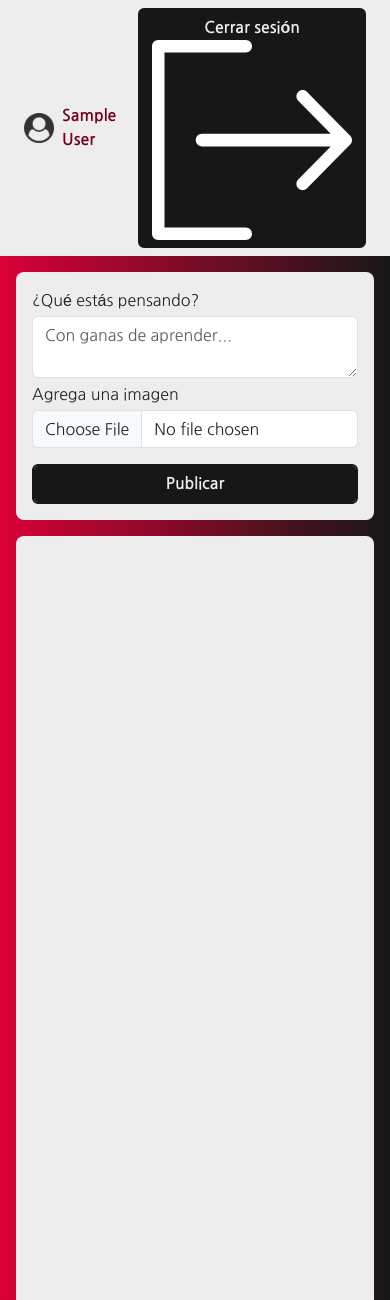
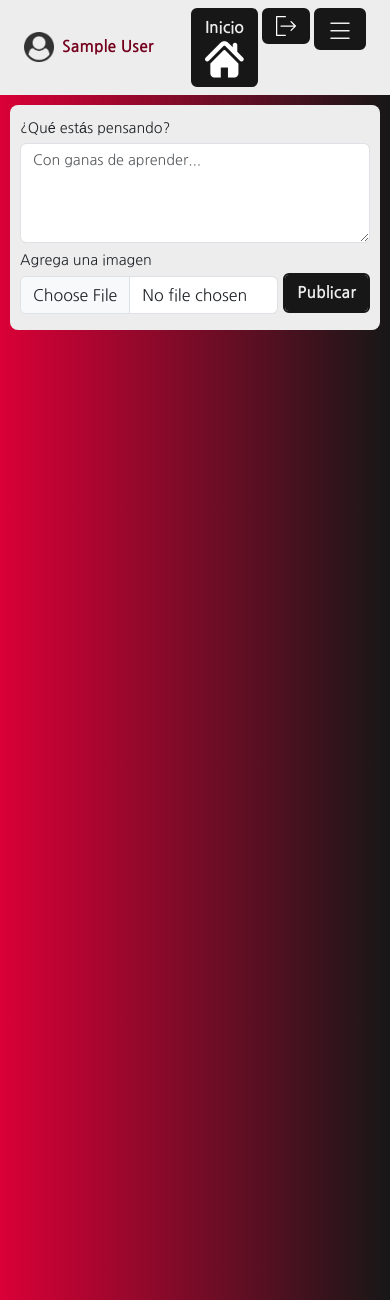
Before and after one commit to Bubbl33s/is_u4_red_social, a Django app: page /social/feed/ in a window 390 px wide. Shown: the top 1300 px of the page. Run offline with Django 5.2, Linux system fonts and the light colour scheme; the visitor is signed in with stand-in values (Sample User, id 1); data comes from the database, SQL or seed files in the repository; data that the repository does not hold is empty; some libraries are stand-ins or nearby versions.

Commit message:
responsive feed all done

```diff
--- a/dev_web/static/css/base.css
+++ b/dev_web/static/css/base.css
@@ -25,6 +25,7 @@ body {
 
 .btn-black:hover {
   border: 2px solid var(--primary-black);
+  transition: 0.3s;
 }
 
 .fs-label {
--- a/social/templates/feed.html
+++ b/social/templates/feed.html
@@ -16,12 +16,28 @@
         <img src="{{ user.perfilusuario.imagen.url }}" alt="">
         <a class="fw-bold" href="#">{{ user.first_name }} {{ user.last_name }}</a>
       </li>
-
+      <li>
+        <ul class="d-flex justify-content-end gap-1 p-0">
+          <li>
+            <a id="home" class="btn btn-black fw-bold fs-6" href="{% url "feed" %}">
+              <p class="m-0">Inicio</p>
+              <svg fill="#ffffff" version="1.1" id="Capa_1" xmlns="http://www.w3.org/2000/svg" xmlns:xlink="http://www.w3.org/1999/xlink" viewBox="0 0 495.398 495.398" xml:space="preserve" stroke="#ffffff"><g id="SVGRepo_bgCarrier" stroke-width="0"></g><g id="SVGRepo_tracerCarrier" stroke-linecap="round" stroke-linejoin="round"></g><g id="SVGRepo_iconCarrier"> <g> <g> <g> <path d="M487.083,225.514l-75.08-75.08V63.704c0-15.682-12.708-28.391-28.413-28.391c-15.669,0-28.377,12.709-28.377,28.391 v29.941L299.31,37.74c-27.639-27.624-75.694-27.575-103.27,0.05L8.312,225.514c-11.082,11.104-11.082,29.071,0,40.158 c11.087,11.101,29.089,11.101,40.172,0l187.71-187.729c6.115-6.083,16.893-6.083,22.976-0.018l187.742,187.747 c5.567,5.551,12.825,8.312,20.081,8.312c7.271,0,14.541-2.764,20.091-8.312C498.17,254.586,498.17,236.619,487.083,225.514z"></path> <path d="M257.561,131.836c-5.454-5.451-14.285-5.451-19.723,0L72.712,296.913c-2.607,2.606-4.085,6.164-4.085,9.877v120.401 c0,28.253,22.908,51.16,51.16,51.16h81.754v-126.61h92.299v126.61h81.755c28.251,0,51.159-22.907,51.159-51.159V306.79 c0-3.713-1.465-7.271-4.085-9.877L257.561,131.836z"></path> </g> </g> </g> </g></svg>
+            </a>
+          </li>
           <li>
             <a id="logout" class="btn btn-black fw-bold fs-6" href="{% url "cerrar_sesion" %}">
               <p class="m-0">Cerrar sesión</p>
               <svg fill="#ffffff" height="200px" width="200px" version="1.1" id="Capa_1" xmlns="http://www.w3.org/2000/svg" xmlns:xlink="http://www.w3.org/1999/xlink" viewBox="0 0 384.971 384.971" xml:space="preserve"><g id="SVGRepo_bgCarrier" stroke-width="0"></g><g id="SVGRepo_tracerCarrier" stroke-linecap="round" stroke-linejoin="round"></g><g id="SVGRepo_iconCarrier"> <g> <g id="Sign_Out"> <path d="M180.455,360.91H24.061V24.061h156.394c6.641,0,12.03-5.39,12.03-12.03s-5.39-12.03-12.03-12.03H12.03 C5.39,0.001,0,5.39,0,12.031V372.94c0,6.641,5.39,12.03,12.03,12.03h168.424c6.641,0,12.03-5.39,12.03-12.03 C192.485,366.299,187.095,360.91,180.455,360.91z"></path> <path d="M381.481,184.088l-83.009-84.2c-4.704-4.752-12.319-4.74-17.011,0c-4.704,4.74-4.704,12.439,0,17.179l62.558,63.46H96.279 c-6.641,0-12.03,5.438-12.03,12.151c0,6.713,5.39,12.151,12.03,12.151h247.74l-62.558,63.46c-4.704,4.752-4.704,12.439,0,17.179 c4.704,4.752,12.319,4.752,17.011,0l82.997-84.2C386.113,196.588,386.161,188.756,381.481,184.088z"></path> </g> <g> </g> <g> </g> <g> </g> <g> </g> <g> </g> <g> </g> </g> </g></svg>
             </a>
+          </li>
+          <li id="toggle-usuarios">
+            <button class="btn btn-black fs-6">
+              <svg width="24" height="24" fill="currentColor" viewBox="0 0 16 16">
+                <path fill-rule="evenodd" d="M1.5 3.5A.5.5 0 0 1 2 3h12a.5.5 0 0 1 0 1H2a.5.5 0 0 1-.5-.5zm0 5A.5.5 0 0 1 2 8h12a.5.5 0 0 1 0 1H2a.5.5 0 0 1-.5-.5zm0 5A.5.5 0 0 1 2 13h12a.5.5 0 0 1 0 1H2a.5.5 0 0 1-.5-.5z"/>
+              </svg>
+            </button>
+          </li>
+        </ul>
       </li>
     </ul>
   </nav>
@@ -38,7 +54,7 @@
             <textarea name="contenido" id="contenido" class="form-control" placeholder="Con ganas de aprender..."></textarea>
           </div>
 
-          <div class="col-sm-4 col-md-12">
+          <div class="col-sm-4 col-md-12 post-lower">
             <div class="form-group mt-1 mb-3">
               <label for="imagen" class="mb-1">Agrega una imagen</label>
               <input type="file" name="imagen" id="imagen" class="form-control" accept='image/*' />
@@ -53,10 +69,10 @@
     </section>
 
     <!-- Feed -->
-    <main class="feed flex-grow-1 overflow-y-auto rounded-3 p-3 col-sm-12 col-md-6 col-lg-4 h-100">
+    <main class="feed flex-grow-1 overflow-y-auto rounded-3 p-0 col-sm-12 col-md-6 col-lg-4 h-100">
       {% for post in posts %}
-      <article class="post rounded-3 px-3 mt-3">
-        <header class="post-header d-flex justify-content-between align-items-center">
+      <article class="post rounded-3 p-0 mb-2">
+        <header class="post-header d-flex justify-content-between align-items-center p-3 rounded-top-3">
           <div class="d-flex gap-3 align-items-center">
             <img class="rounded-circle post-img" src="{{ post.autor.imagen.url }}" alt="{{ post.autor.user.first_name }} {{ post.autor.user.last_name }}">
             <div>
@@ -69,28 +85,37 @@
           </div>
           <p class="post-time m-0">{{ post.creado }}</p>
         </header>
+        <section class="post-content px-3 pb-2">
           <p class="post-content">{{ post.contenido }}</p>
           {% if post.imagen %}
           <img src="{{ post.imagen.url }}" alt="{{ post.contenido }}" class="post-image img-fluid mb-3" />
           {% endif %}
+        </section>
       </article>
-      <hr class="custom-hr my-1" />
       {% endfor %}
     </main>
 
     <!-- Usuarios Container -->
     <aside class="usuarios-container h-100 flex-grow-1 overflow-y-auto rounded-3 p-3 col-sm-12 col-md-6 col-lg-4">
-      <h4>Otros devs</h4>
-      <div class="usuarios">
+      <header class="d-flex justify-content-between align-items-end mb-2">
+        <h4>Más personas</h4>
+        <button id="close-usuarios" class="btn btn-black fw-bold">X</button>
+      </header>
+
+      <div class="usuarios ps-1 pe-3">
         {% for usuario in usuarios %}
-        <div class="usuario py-2 px-3 d-flex align-items-center gap-3">
+        <a class="usuario d-block py-2 px-3 d-flex align-items-center gap-3" href="#">
           <img class="rounded-circle" src="{{ usuario.imagen.url }}" alt="{{ usuario.user.first_name }} {{ usuario.user.last_name }}">
           <p class="m-0">{{ usuario.user.first_name }} {{ usuario.user.last_name }}</p>
-        </div>
-        <hr class="custom-hr my-1" />
+        </a>
+        <hr class="custom-hr m-0">
         {% endfor %}
       </div>
     </aside>
   </div>
 </div>
 {% endblock content %}
+
+{% block script %}
+<script src="{% static "js/feed.js" %}"></script>
+{% endblock script %}
--- a/static/css/feed.css
+++ b/static/css/feed.css
@@ -3,22 +3,33 @@
   background-color: var(--primary-light);
 }
 
-.main-navbar > ul {
+.main-navbar ul {
   list-style: none;
 }
 
 .link-perfil > img {
-  width: 50px;
+  height: 50px;
 }
 
 .link-perfil > a {
   color: var(--primary-red-em1);
   text-decoration: none;
-  font-size: 1.5rem;
+  font-size: 1.4rem;
 }
 
 .link-perfil:hover {
   cursor: pointer;
+}
+
+#logout svg {
+  height: 1.5rem;
+  display: none;
+  width: 20px;
+  height: 20px;
+}
+
+#toggle-usuarios {
+  display: none;
 }
 
 /* Crear post */
@@ -27,8 +38,16 @@
   height: fit-content;
 }
 
+#contenido {
+  height: 250px;
+}
+
+label {
+  font-size: 1.2rem;
+}
+
 /* Feed */
-.feed {
+.post {
   background-color: var(--primary-light);
 }
 
@@ -36,19 +55,22 @@
 .post-header {
   border-bottom: 1px solid var(--primary-light);
   padding-bottom: 0.5rem;
+  background-color: var(--primary-red-em1);
+  color: var(--primary-light);
+  border: 1px solid var(--primary-light);
 }
 
 .post-img {
   height: 40px;
   object-fit: cover;
+  background-color: var(--primary-light);
 }
 
 .post-time {
   font-size: 0.85rem;
-  color: var(--primary-gray);
 }
 
-.post-content {
+.post-content p {
   margin-top: 0.75rem;
   font-size: 1rem;
   color: var(--primary-black);
@@ -66,12 +88,36 @@
   border-top: 2px solid var(--primary-red-em1);
 }
 
+.custom-hr:last-of-type {
+  display: none;
+}
+
 /* Usuarios */
+.usuarios-container {
+  position: fixed;
+  top: 0;
+  right: -100%; /* Oculto fuera de la pantalla */
+  width: 70%;
+  max-width: 300px;
+  height: 100%;
+  background-color: var(--primary-light);
+  transition: right 0.3s ease;
+  z-index: 1000;
+}
+
+.usuarios-container.active {
+  right: 0; /* Mueve el contenedor hacia la pantalla */
+}
+
+#toggle-usuarios {
+  display: none; /* Inicialmente oculto */
+}
+/*
 .usuarios-container {
   background-color: var(--primary-light);
   width: 20vw;
   min-width: 250px;
-}
+} */
 
 .usuario img {
   width: 10%;
--- a/static/css/feed_mq.css
+++ b/static/css/feed_mq.css
@@ -1,35 +1,105 @@
 
 @media screen and (max-width: 992px) {
-  .link-perfil > img {
-    width: 30px;
+  .link-perfil > img,
+  .post-img {
+    height: 45px;
   }
 
   .link-perfil > a {
-    font-size: 1.4rem;
+    font-size: 1.3rem;
+  }
+
+  .usuarios-container {
+    display: none;
+  }
+
+  #toggle-usuarios {
+    display: block;
   }
 }
 
 @media screen and (max-width: 768px) {
-  .link-perfil > img {
-    width: 40px;
+  .link-perfil > img,
+  .post-img {
+    height: 40px;
   }
 
   .link-perfil > a {
     font-size: 1.2rem;
   }
 
+  label,
+  .post-header h5,
+  input,
+  #contenido {
+    font-size: 1rem;
+  }
+
+  .crear-post-container {
+    padding: 10px !important;
+  }
+
+  .post-time {
+    font-size: 0.80rem;
+  }
+
   .usuario p {
     font-size: .8rem;
+  }
+
+  #contenido {
+    height: 100px;
   }
 }
 
 
 @media screen and (max-width: 576px) {
-  .link-perfil > img {
-    width: 30px;
+  .body-container {
+    padding: 10px !important;
+    gap: 10px !important;
+  }
+
+  #logout p {
+    display: none;
+  }
+
+  #logout svg {
+    display: block;
+  }
+
+  .link-perfil > img,
+  .post-img {
+    height: 30px;
   }
 
   .link-perfil > a {
     font-size: 1rem;
   }
+
+  label,
+  .post-header h5,
+  input,
+  #contenido {
+    font-size: .9rem;
+  }
+
+  .post-time {
+    font-size: 0.75rem;
+  }
+
+  .crear-post-container {
+    padding-bottom: 0 !important;
+  }
+
+  .post-lower {
+    display: flex;
+    justify-content: space-between;
+    align-items: center;
+    gap: 5px;
+  }
+
+  .post-lower div:last-of-type {
+    width: 25%;
+    margin-top: 13px;
+  }
 }
--- /dev/null
+++ b/static/js/feed.js
@@ -0,0 +1,8 @@
+document.addEventListener("DOMContentLoaded", function () {
+  const toggleUsuarios = document.getElementById("toggle-usuarios");
+  const usuariosContainer = document.querySelector(".usuarios-container");
+
+  toggleUsuarios.addEventListener("click", function () {
+    usuariosContainer.classList.toggle("active");
+  });
+});
--- a/usuarios/static/css/signin.css
+++ b/usuarios/static/css/signin.css
@@ -3,6 +3,11 @@
   width: 25vw;
   min-width: 400px;
   max-width: 500px;
+}
+
+.main-form a {
+  color: var(--primary-red);
+  font-weight: bold;
 }
 
 @media screen and (max-width: 768px) {
```
Also changed, not shown: social/static/css/feed.css (+41 -8 lines), social/static/css/feed_mq.css (+69 -7 lines), social/static/js/feed.js (added, +23 -0 lines), static/css/js/feed.js (added, +8 -0 lines). Lines whose indentation alone changed are shown as unchanged.
